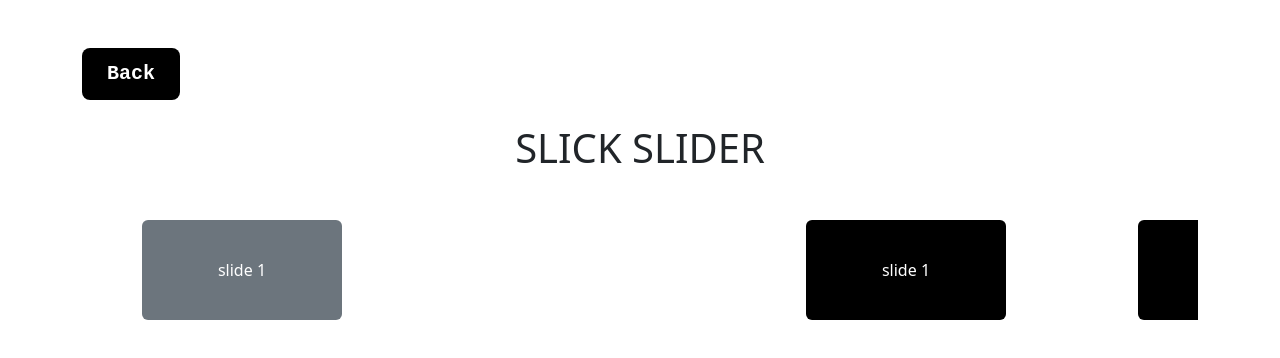
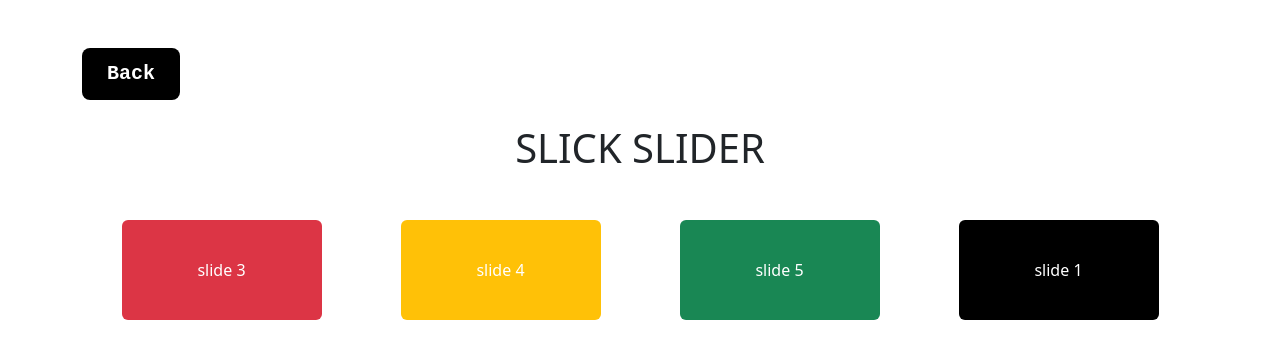
Before and after one commit to anilkumar70820/my-code, a React (Create React App) app: page /slickslider in a window 1280 px wide. Shown: the top 358 px of the page. Built offline with nearby package versions, Linux system fonts and the light colour scheme.

Commit message:
add google btn

```diff
--- a/src/components/MySlider.jsx
+++ b/src/components/MySlider.jsx
@@ -5,32 +5,35 @@ import CommonButton from "./common/CommonButton";
 
 const MySlider = () => {
   var center = {
-    centerMode: true,
-    centerPadding: "60px",
+    // centerMode: true,
+    // centerPadding: "60px",
     dots: false,
     arrows: false,
     autoplay: true,
     infinite: true,
     pauseOnHover: false,
     autoplaySpeed: 2000,
-    slidesToShow: 3,
-    slidesToScroll: 3,
+    slidesToShow: 4,
+    slidesToScroll: 1,
     responsive: [
+      {
+        breakpoint: 992,
+        settings: {
+          arrows: false,
+          slidesToShow: 3,
+        },
+      },
       {
         breakpoint: 768,
         settings: {
           arrows: false,
-          centerMode: true,
-          centerPadding: "40px",
-          slidesToShow: 3,
+          slidesToShow: 2,
         },
       },
       {
         breakpoint: 480,
         settings: {
           arrows: false,
-          centerMode: true,
-          centerPadding: "40px",
           slidesToShow: 1,
         },
       },
@@ -44,34 +47,34 @@ const MySlider = () => {
         </Link>
         <h2 className="text-center fs-1 mb-5">SLICK SLIDER</h2>
         <Slider {...center}>
-          <div className="'d-flex justify-content-center align-items-center">
+          <div className="d-flex justify-content-center align-items-center">
             <div className="swiper_box d-flex justify-content-center align-items-center bg-black text-white rounded">
               {" "}
               slide 1
             </div>
           </div>
-          <div className="'d-flex justify-content-center align-items-center">
+          <div className="d-flex justify-content-center align-items-center">
             <div className="swiper_box d-flex justify-content-center align-items-center bg-secondary text-white rounded">
               {" "}
-              slide 1
+              slide 2
             </div>
           </div>
-          <div className="'d-flex justify-content-center align-items-center">
-            <div className="swiper_box d-flex justify-content-center align-items-center bg-bla text-white rounded">
+          <div className="d-flex justify-content-center align-items-center">
+            <div className="swiper_box d-flex justify-content-center align-items-center bg-danger text-white rounded">
               {" "}
-              slide 1
+              slide 3
             </div>
           </div>
-          <div className="'d-flex justify-content-center align-items-center">
-            <div className="swiper_box d-flex justify-content-center align-items-center bg-black text-white rounded">
+          <div className="d-flex justify-content-center align-items-center">
+            <div className="swiper_box d-flex justify-content-center align-items-center bg-warning text-white rounded">
               {" "}
-              slide 1
+              slide 4
             </div>
           </div>
-          <div className="'d-flex justify-content-center align-items-center">
-            <div className="swiper_box d-flex justify-content-center align-items-center bg-black text-white rounded">
+          <div className="d-flex justify-content-center align-items-center">
+            <div className="swiper_box d-flex justify-content-center align-items-center bg-success text-white rounded">
               {" "}
-              slide 1
+              slide 5
             </div>
           </div>
         </Slider>
--- a/src/components/firebase_database/FireStore.jsx
+++ b/src/components/firebase_database/FireStore.jsx
@@ -68,12 +68,12 @@ const FireStore = () => {
 
   // =============== GET IMAGE FILE FROM INPUT ================
   const handleFileChange = (e) => {
-    // if (e.target.files && e.target.files[0]) {
-    setFormdata({ ...formdata, image: e.target.files[0] });
-    setShowImage(URL.createObjectURL(e.target.files[0]));
-    // } else {
-    setShowImage(formdata.image);
-    // }
+    if (e.target.files && e.target.files[0]) {
+      setFormdata({ ...formdata, image: e.target.files[0] });
+      setShowImage(URL.createObjectURL(e.target.files[0]));
+    } else {
+      setShowImage(formdata.image);
+    }
   };
 
   // ================== FORM SUBMITTION FUNCTION =================
@@ -115,14 +115,21 @@ const FireStore = () => {
       } else {
         await addUserData(formdata);
       }
+
+      // ======= CLEAR FORMDATA AFTER SUCCESSFULL SUBMITTION ===========
       clearFormData();
+
+      // ======= CLEAR FILE INPUT AFTER SUCCESSFULL SUBMITTION ============
       document.getElementById("fileinput").value = "";
+
+      // ==== IMAGE PREVIEW FALSE ==========
       setShowImage(false);
       setLoading(false);
     } catch (error) {
       console.error("Error:", error);
       setLoading(false);
     }
+    console.log("Form data submitted successfully:", formdata);
   };
 
   // ======== ADD USER DATA IN FIREBASE AFTER EDIT DATA =================
--- a/src/components/firebase_database/FirebaseAuthentication.jsx
+++ b/src/components/firebase_database/FirebaseAuthentication.jsx
@@ -3,13 +3,14 @@ import { FaEye, FaEyeSlash } from "react-icons/fa"; // Import eye icons
 import { Link, useNavigate } from "react-router-dom";
 import Swal from "sweetalert2";
 // import CommonButton from "../common/CommonButton";
-import { auth, db } from "./FirebaseData";
+import { auth, googleAuthProvider, db } from "./FirebaseData";
 // import { addDoc, collection } from "firebase/firestore";
 import {
   createUserWithEmailAndPassword,
   sendEmailVerification,
   sendPasswordResetEmail,
   signInWithEmailAndPassword,
+  signInWithPopup,
 } from "firebase/auth";
 
 const FirebaseAuthentication = () => {
@@ -149,6 +150,7 @@ const FirebaseAuthentication = () => {
         // ====== OPEN POPUP OF SUCCESSFULLY SIGN UP =============
         Swal.fire({
           title: "Sign up Successfully!",
+          text: "Please Verify Your Email Before SignIn",
           icon: "success",
         });
         setIsSignUp(false);
@@ -215,6 +217,21 @@ const FirebaseAuthentication = () => {
         text: "Failed to send password reset email. Please try again later.",
         icon: "error",
       });
+    }
+  };
+
+  // Google sign-in function
+  const signInWithGoogle = async () => {
+    try {
+      const { user } = await signInWithPopup(auth, googleAuthProvider);
+      navigate("/homepage");
+      Swal.fire({
+        title: "Sign In with Google Successfully!",
+        icon: "success",
+      });
+    } catch (error) {
+      console.log(error);
+      alert("Failed to sign in with Google. Please try again.");
     }
   };
   return (
@@ -360,6 +377,14 @@ const FirebaseAuthentication = () => {
               ? "Already have an account? Sign In"
               : "Don't have an account? Sign Up"}
           </button>
+          <p className="text-center fs-4">OR</p>
+          <button
+            type="button"
+            className="common_btns"
+            onClick={signInWithGoogle}
+          >
+            Sign In with Google Account
+          </button>
         </form>
       </div>
     </section>
--- a/src/components/firebase_database/FirebaseData.jsx
+++ b/src/components/firebase_database/FirebaseData.jsx
@@ -2,7 +2,7 @@
 import { initializeApp } from "firebase/app";
 import { getDatabase } from "firebase/database";
 import { getFirestore } from "firebase/firestore";
-import { getAuth } from 'firebase/auth';
+import { GoogleAuthProvider, getAuth } from 'firebase/auth';
 import { getStorage } from "firebase/storage";
 // TODO: Add SDKs for Firebase products that you want to use
 // https://firebase.google.com/docs/web/setup#available-libraries
@@ -26,3 +26,4 @@ export const rd = getDatabase(app);
 export const db = getFirestore(app);
 export const auth = getAuth(app);
 export const storage = getStorage(app);
+export const googleAuthProvider = new GoogleAuthProvider(app)
```
Also changed, not shown: src/components/firebase_database/ProtectedRoute.jsx (added, +25 -0 lines), src/App.js (indentation only).
